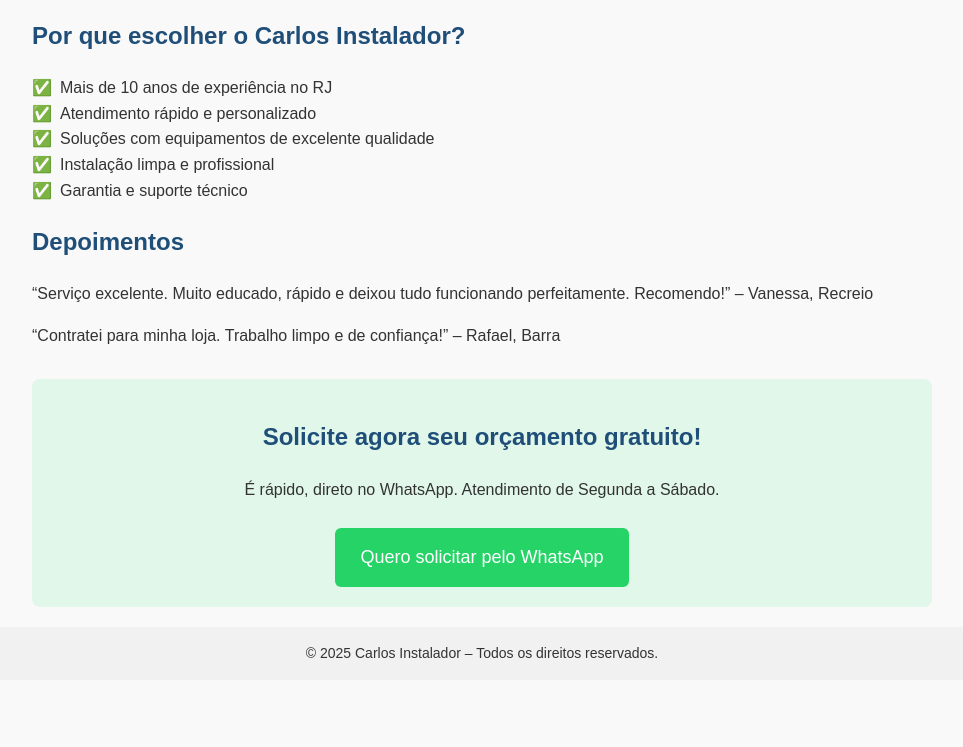
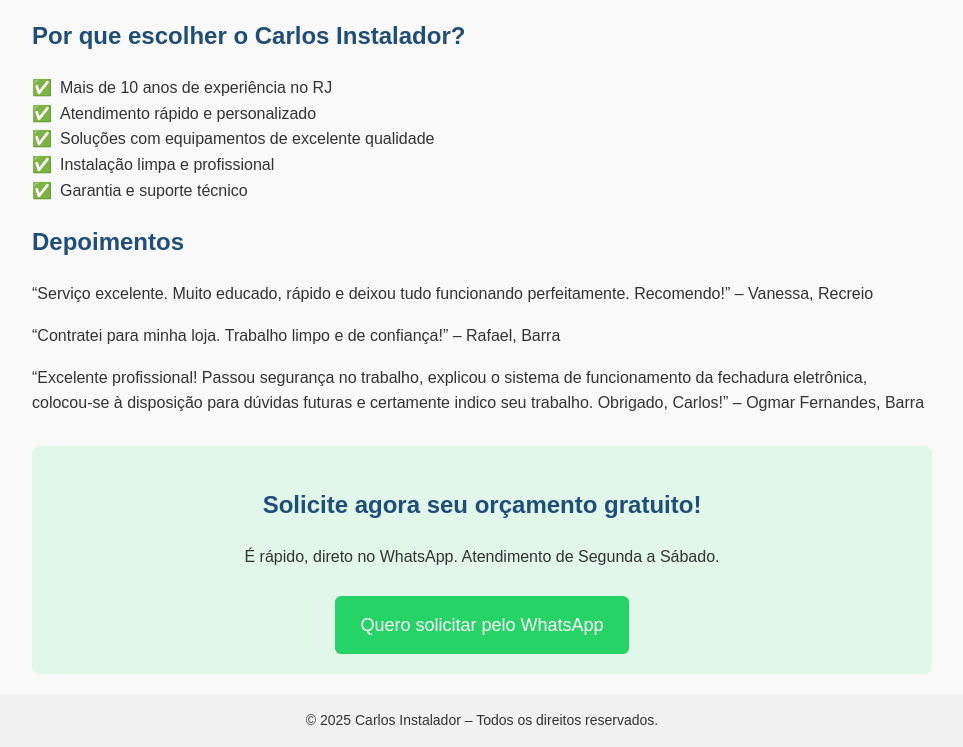
Before and after one commit to RVancatti/carlos-instalador-site, a plain HTML site: page index.html in a window 1280 px wide. Shown: the part 659-1406 px from the top of the page, without its empty margins (158-1121 px from the left). Before the commit the page ends 1339 px from the top, so only its background shows below. Drawn offline with Linux system fonts and the light colour scheme.

```diff
--- a/index.html
+++ b/index.html
@@ -113,6 +113,9 @@
   <h2>Depoimentos</h2>
   <p>“Serviço excelente. Muito educado, rápido e deixou tudo funcionando perfeitamente. Recomendo!” – Vanessa, Recreio</p>
   <p>“Contratei para minha loja. Trabalho limpo e de confiança!” – Rafael, Barra</p>
+  <p>“Excelente profissional!
+Passou segurança no trabalho, explicou o sistema de funcionamento da fechadura eletrônica, colocou-se à disposição para dúvidas futuras e certamente indico seu trabalho. Obrigado, Carlos!” – Ogmar Fernandes, Barra</p>
+
 
   <div class="cta">
     <h2>Solicite agora seu orçamento gratuito!</h2>
```
